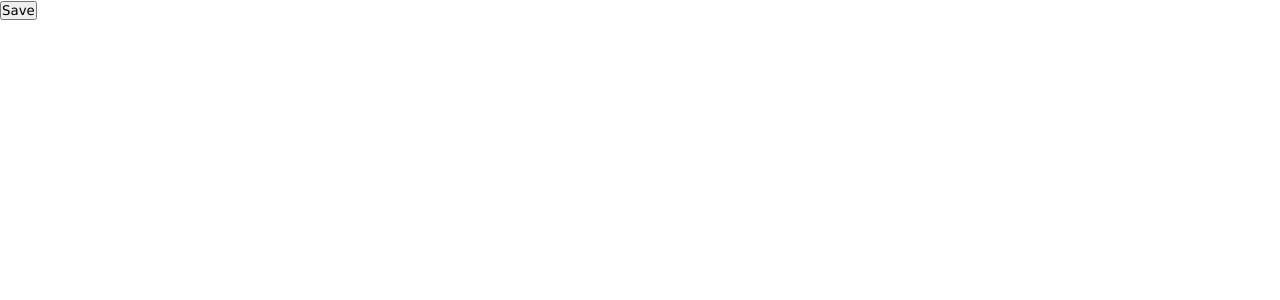
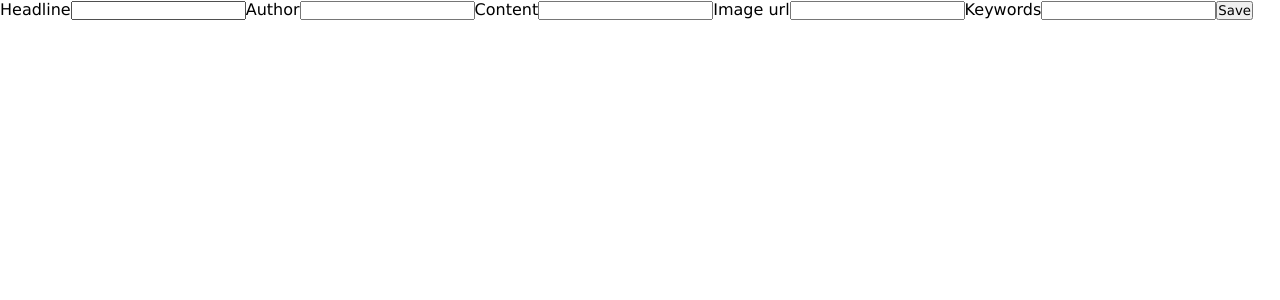
Before and after one commit to catf62/CodeNews, a React (Create React App) app in the folder code-news-fe/: page /admin/article/new in a window 1280 px wide. Shown: the top 300 px of the page. Built offline with nearby package versions, Linux system fonts and the light colour scheme.

Commit message:
new article form added

```diff
--- a/code-news-fe/src/containers/NewArticleContainer.jsx
+++ b/code-news-fe/src/containers/NewArticleContainer.jsx
@@ -16,6 +16,16 @@ class NewArticleContainer extends Component {
   render(){
     return (
       <form>
+        <label htmlFor="Headline">Headline</label>
+        <input type="text" value={this.state.headline} id="Headline"/>
+        <label htmlFor="Author">Author</label>
+        <input type="text" value={this.state.author} id="Author"/>
+        <label htmlFor="Content">Content</label>
+        <input type="text" value={this.state.content} id="Content"/>
+        <label htmlFor="Image url">Image url</label>
+        <input type="text" value={this.state.imageurl} id="Image url"/>
+        <label htmlFor="Keywords">Keywords</label>
+        <input type="text" value={this.state.keywords} id="Keywords"/>
         <input type="submit" value="Save"/>
       </form>
     )
```
